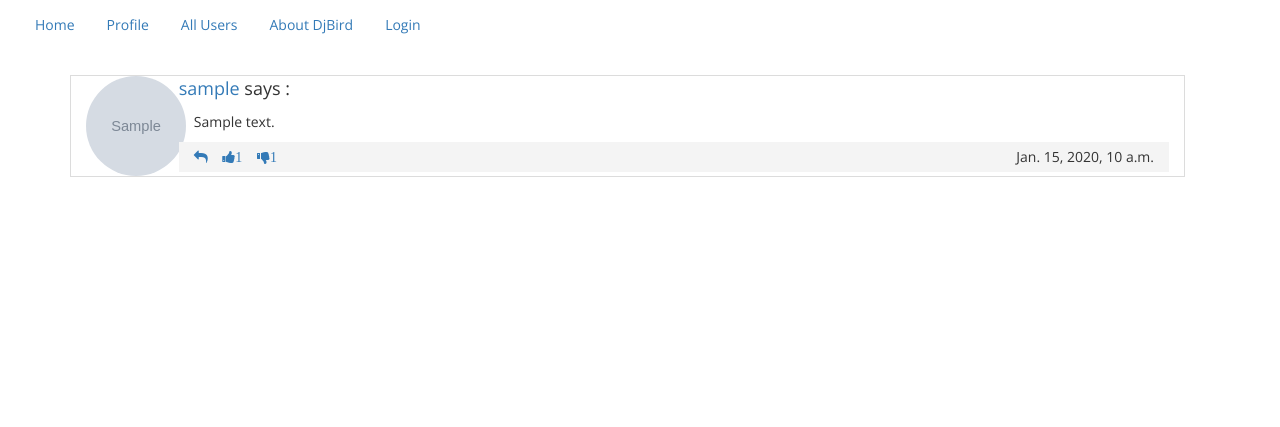
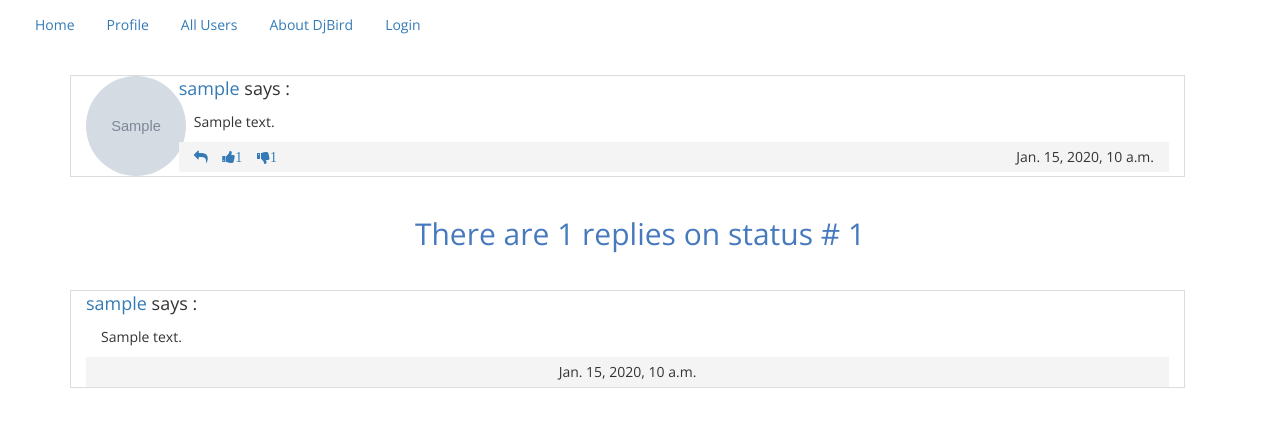
Before and after one commit to esl4m/myDjBird, a Django app: page /myDjBird_app/view_post/1/ in a window 1280 px wide. Shown: the top 427 px of the page. Run offline with Django 3.2, Linux system fonts and the light colour scheme; tables that the repository leaves empty hold one stand-in row (values such as "Sample post"); grey boxes marked "Sample" are stand-in pictures; some libraries are stand-ins or nearby versions.

Commit message:
Renames Reply table to Replies - Adds reply on tweet

```diff
--- a/myDjBird_app/admin.py
+++ b/myDjBird_app/admin.py
@@ -5,7 +5,7 @@
 #
 
 from django.contrib import admin
-from .models import Users, Timeline, Reply, Likes, Dislikes, Follow
+from .models import Users, Timeline, Replies, Likes, Dislikes, Follow
 
 # Register your models here.
 class UsersAdmin(admin.ModelAdmin):
@@ -28,7 +28,7 @@ class FollowAdmin(admin.ModelAdmin):
 
 admin.site.register(Users, UsersAdmin)
 admin.site.register(Timeline, TimelineAdmin)
-admin.site.register(Reply, ReplyAdmin)
+admin.site.register(Replies, ReplyAdmin)
 admin.site.register(Likes, LikesAdmin)
 admin.site.register(Dislikes, DislikesAdmin)
 admin.site.register(Follow, FollowAdmin)
--- a/myDjBird_app/models.py
+++ b/myDjBird_app/models.py
@@ -34,13 +34,14 @@ class Timeline(models.Model):
         verbose_name_plural = "timeline"
 
 
-class Reply(models.Model):
+class Replies(models.Model):
+    user = models.ForeignKey(User, on_delete=models.CASCADE)
     status_id = models.ForeignKey(Timeline, on_delete=models.CASCADE)
     content = models.CharField(max_length=250)
     date = models.DateTimeField(db_index=True, auto_now_add=True)
 
     class Meta:
-        db_table = 'reply'
+        db_table = 'replies'
         verbose_name_plural = "replies"
 
 
--- a/myDjBird_app/templates/view_status.html
+++ b/myDjBird_app/templates/view_status.html
@@ -1,14 +1,7 @@
 {% extends 'base.html' %}
 {% load staticfiles %}
 {% block head_title %}DjBird - Show Tweet{% endblock %}
-
 {% block content %}
-
-<link rel="stylesheet" href="//ajax.googleapis.com/ajax/libs/jqueryui/1.11.1/themes/smoothness/jquery-ui.css">
-<script src="//ajax.googleapis.com/ajax/libs/jquery/1.11.1/jquery.min.js"></script>
-<script src="//ajax.googleapis.com/ajax/libs/jqueryui/1.11.1/jquery-ui.min.js"></script>
-<!--<a href="/myDjBird_app/post_reply.html" >bring up a popup</a>-->
-<div id="popup"></div>
 
 <div class="container">
     <div class="row">
@@ -33,8 +26,7 @@
                             <p> {{post.content}} </p>
                         </div>
                         <div class="timeline-footer">
-                            <!--<a href="/myDjBird_app/post_reply/{{post.id}}" title="reply">-->
-                            <a href="/myDjBird_app/post_reply" title="Add Reply" class="js-popup-link">
+                            <a href="/myDjBird_app/post_reply/{{post.id}}" title="Add Reply">
                                 <i class="fa fa-reply" aria-hidden="true"></i>
                             </a>
                             &nbsp;&nbsp;
@@ -53,44 +45,40 @@
             <br/>
         </div>
     </div>
+    <!-- Check if tweet have replies -->
+    {% if replies %}
+        <div class="row">
+            <div class="col-md-12">
+                <h2>There are {{reply_count}} replies on status # {{post.id}}</h2>
+                {% for reply in replies %}
+                    <ul class="timeline">
+                        <li><div class="timeline-panel">
+                            <!--<div class="col-md-1">-->
+                                <!--{% static "" as baseUrl %}-->
+                                <!--{% if user_details.profile_picture%}-->
+                                    <!--<img class="dj-avatar img-circle" src="{{ baseUrl }}profile_pictures/{{user_reply_details.profile_picture}}" alt="{{reply.user}}" />-->
+                                <!--{% else %}-->
+                                    <!--<img class="dj-avatar img-circle" src="{{ baseUrl }}profile_pictures/default-pic.jpg" alt="Default Image" />-->
+                                <!--{% endif %}-->
+                            <!--</div>-->
+                            <div class="col-md-12">
+                                <div class="timeline-heading">
+                                    <span style="font-size: large">
+                                        <a href="/myDjBird_app/view_user_profile/{{reply.user_id}}">{{reply.user}}</a> says :
+                                    </span>
+                                </div>
+                                <div class="timeline-body">
+                                    <p> {{reply.content}} </p>
+                                </div>
+                                <div class="timeline-footer">
+                                    <p class="text-center">{{reply.date}}</p>
+                                </div>
+                            </div>
+                        </div></li>
+                    </ul>
+                {% endfor %}
+            </div>
+        </div>
+    {% endif %}
 </div>
-
-
-<!--<a class="contact" href="#" data-form="/myDjBird_app/" title="Edit">edit</a>-->
-<!--&lt;!&ndash;<a class="contact" href="#" data-form="/contact/edit/{{ item.id }}" title="Edit">edit</a>&ndash;&gt;-->
-<!--&lt;!&ndash;<a class="contact" href="#" data-form="/contact/edit/{{ item.id }}" title="Edit">edit</a>&ndash;&gt;-->
-
-<!--<div class="modal hide" id="post_reply"></div>-->
-
-<!--<script>-->
-    <!--$(".contact").click(function(ev) { // for each edit contact url-->
-        <!--ev.preventDefault(); // prevent navigation-->
-        <!--var url = $(this).data("form"); // get the contact form url-->
-        <!--$("#post_reply").load(url, function() { // load the url into the modal-->
-            <!--$(this).modal('show'); // display the modal on url load-->
-        <!--});-->
-        <!--return false; // prevent the click propagation-->
-    <!--});-->
-
-    <!--$('.contact-form').live('submit', function() {-->
-        <!--$.ajax({-->
-            <!--type: $(this).attr('method'),-->
-            <!--url: this.action,-->
-            <!--data: $(this).serialize(),-->
-            <!--context: this,-->
-            <!--success: function(data, status) {-->
-                <!--$('#post_reply').html(data);-->
-            <!--}-->
-        <!--});-->
-        <!--return false;-->
-    <!--});-->
-<!--</script>-->
-<script>
-$(function(){
-  $('.js-popup-link').click(function(e){
-    e.preventDefault()
-    $('#popup').dialog({modal: true}).dialog('open').load(this.href)
-  })
-})
-</script>
 {% endblock %}
--- a/myDjBird_app/urls.py
+++ b/myDjBird_app/urls.py
@@ -14,7 +14,7 @@ urlpatterns = [
     # url(r'^home/$', views.home, name='home'),
     url(r'^about', views.about, name='about'),
     url(r'^list_users', views.list_users, name='list_users'),
-    url(r'^post_reply', views.post_reply, name='post_reply'),
+    url(r'^post_reply/(?P<status_id>\w+)/$', views.post_reply, name='post_reply'),
     url(r'^show_profile', views.show_my_profile, name='show_profile'),
     url(r'^accounts/register/$', views.register_user, name='register'),
     url(r'^accounts/register/complete/$', views.register_success, name='registration_complete'),
--- a/myDjBird_app/views.py
+++ b/myDjBird_app/views.py
@@ -9,7 +9,7 @@ from django.template import RequestContext
 from django.views.decorators.csrf import csrf_protect
 from django.contrib.auth import logout
 from django.contrib.auth.decorators import login_required
-from .models import Users, Timeline, Reply, Likes, Dislikes, Follow
+from .models import Users, Timeline, Replies, Likes, Dislikes, Follow
 from django.shortcuts import render, redirect, render_to_response, get_object_or_404
 from django.http import HttpResponse, HttpResponseRedirect
 
@@ -26,7 +26,7 @@ def about(request):
     return render(request, 'about.html')
 
 
-@login_required(login_url='accounts/login/')
+@login_required(login_url='/myDjBird_app/accounts/login/')
 def post_update(request):
     form = PostUpdateForm(request.POST)
     if request.method == 'POST' and form.is_valid():
@@ -51,7 +51,7 @@ def list_users(request):
     })
 
 
-@login_required(login_url='accounts/login/')
+@login_required(login_url='/myDjBird_app/accounts/login/')
 def show_my_profile(request):
     form = PostUpdateForm(request.POST)
     if request.method == 'POST' and form.is_valid():
@@ -140,30 +140,35 @@ def view_post(request, status_id):
     dislikes_count = Dislikes.objects.filter(status_id=status_id).count()
     post = get_object_or_404(Timeline, pk=status_id)
     user_details = Users.objects.get(user=post.user)
+    replies = Replies.objects.filter(status_id=status_id).order_by('-date')
+    reply_count = replies.count()
+    # user_reply_details = Users.objects.get(user=replies.user)
     return render(request, 'view_status.html', {
         'post': post,
         'likes_count': likes_count,
         'dislikes_count': dislikes_count,
         'user_details': user_details,
+        'replies': replies,
+        'reply_count': reply_count,
+        # 'user_reply_details': user_reply_details,
     })
 
 
 @login_required(login_url='/myDjBird_app/accounts/login/')
-def post_reply(request):
-    # status_id = int(status_id)
-    # timeline_id = Timeline.objects.get(id=status_id)
-
-    form = PostReplyForm(request.POST)
-    if request.method == 'POST' and form.is_valid():
-        new_reply = Reply(
-            # status_id=timeline_id,
-            content=form.cleaned_data['content_reply'])
-        new_reply.save()
-        return HttpResponseRedirect('/myDjBird_app/view_post/')
-
-    # replies_count = Reply.objects.filter(status_id=status_id).count()
-    return render(request, 'post_reply.html')
-    # return render(request, 'post_update.html', {'form': form})
+def post_reply(request, status_id):
+    status_id = int(status_id)
+    timeline_id = Timeline.objects.get(id=status_id)
+    reply_form = PostReplyForm(data=request.POST)
+    if request.method == 'POST' and reply_form.is_valid():
+        new_update = Replies(
+            user=request.user,
+            status_id=timeline_id,
+            content=reply_form.cleaned_data['content'])
+        new_update.save()
+        return HttpResponseRedirect('/myDjBird_app/view_post/%s' % status_id)
+    else:
+        reply_form = PostReplyForm()
+    return render(request, 'post_reply.html', {'reply_form': reply_form})
 
 
 @login_required(login_url='/myDjBird_app/accounts/login/')
@@ -262,7 +267,7 @@ def post_like(request, status_id):
     return HttpResponseRedirect('/myDjBird_app/')
 
 
-@login_required
+@login_required(login_url='/myDjBird_app/accounts/login/')
 def post_dislike(request, status_id):
     status_id = int(status_id)
     timeline_id = Timeline.objects.get(id=status_id)
```
Also changed, not shown: myDjBird_app/forms.py (+5 -2 lines), myDjBird_app/templates/post_reply.html (+7 -2 lines).
